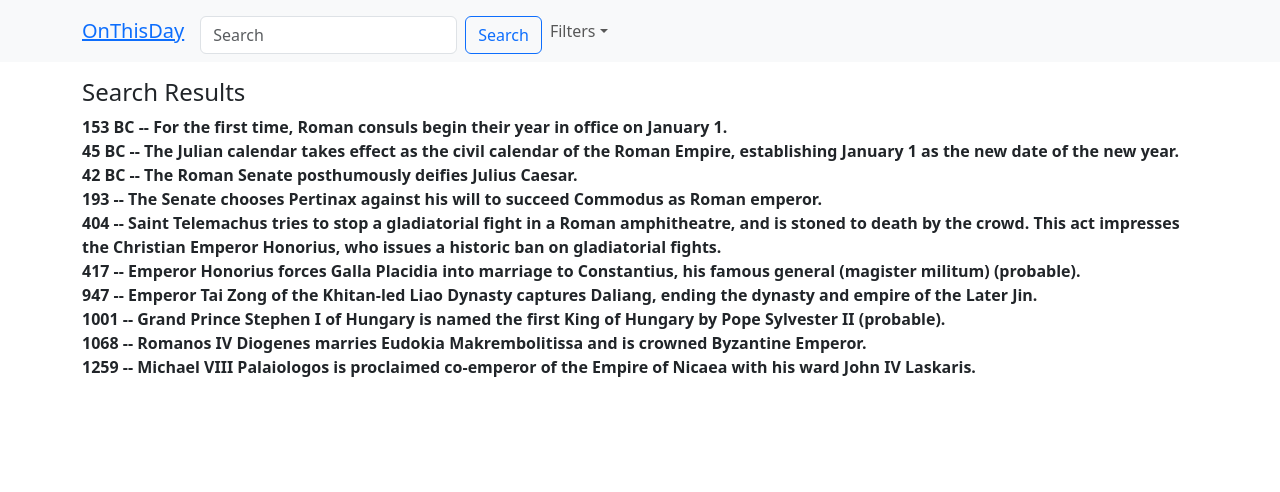
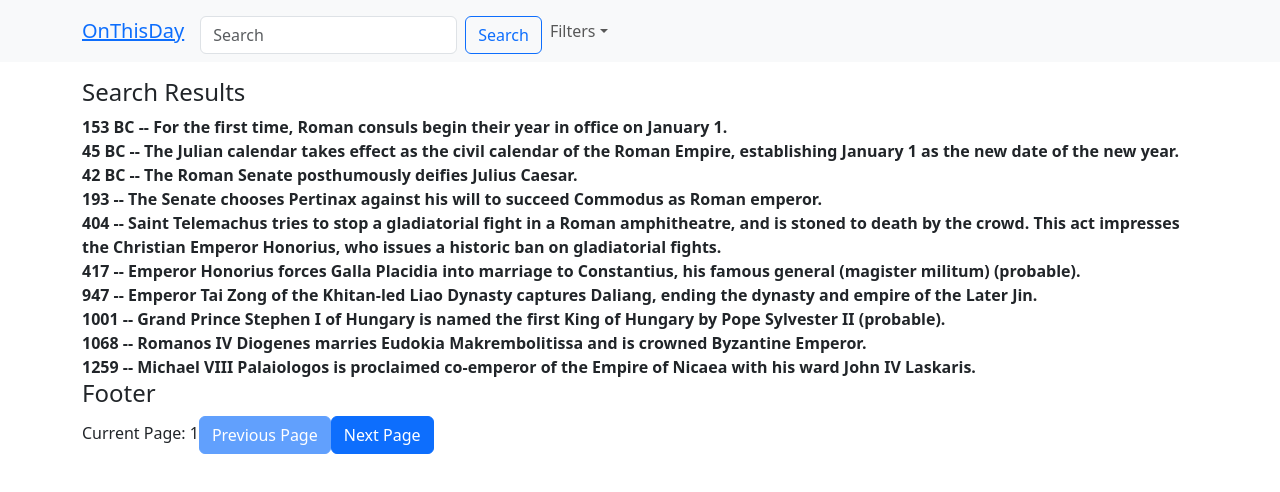
Before and after one commit to jordanccox/onthisday-hackathon-project, a React (Vite) app: page /search/1 in a window 1280 px wide. Shown: the top 492 px of the page. Built offline with nearby package versions, Linux system fonts and the light colour scheme.

Commit message:
data rendering on multiple pages working

```diff
--- a/src/components/SearchResultsList.jsx
+++ b/src/components/SearchResultsList.jsx
@@ -1,4 +1,6 @@
 import { useState } from "react";
+import Button from "react-bootstrap/Button";
+
 import { dummyData } from "../dummy-data";
 import SearchResultsItem from "./SearchResultsItem";
 
@@ -66,31 +68,31 @@ const renderPage = (paginatedData, page = 0) => {
 export default function SearchResultsList() {
   const [page, setPage] = useState(0);
 
-  // const exampleText = {__html: dummyData.data.Events[0].text};
-  // const exampleHTML = {__html: dummyData.data.Events[0].html}; testing
-
   // get page results function:
-
-const getPageResults = (paginatedData, page = 0) => {
-  return paginatedData.pages[page];
-};
 
   const examplePaginatedData = paginateData(dummyData, 10);
 
-  //const pageResults = getPageResults(examplePaginatedData); obsolete -- delete!
-
   console.log(examplePaginatedData); // testing
 
-  const renderPageResults = renderPage(examplePaginatedData);
+  const renderPageResults = renderPage(examplePaginatedData, page);
 
   return (
   <>
-  {/* <div dangerouslySetInnerHTML={exampleText} />
-  <div dangerouslySetInnerHTML={exampleHTML} /> */}
   <h4>Search Results</h4>
   <div>
     {renderPageResults}
   </div>
+  <h4>Footer</h4>
+  <div>
+    <span>Current Page: {page + 1}</span>
+    <Button onClick={() => setPage(old => Math.max(old - 1, 0))}
+    disabled={page === 0}>Previous Page</Button>
+    <Button onClick={() => {
+      if (Object.prototype.hasOwnProperty.call(examplePaginatedData.pages, page + 1)) {
+        setPage(old => old + 1);
+      }
+    }} disabled={!Object.prototype.hasOwnProperty.call(examplePaginatedData.pages, page + 1)}>Next Page</Button>
+  </div>
   </>
   )
 }
```
